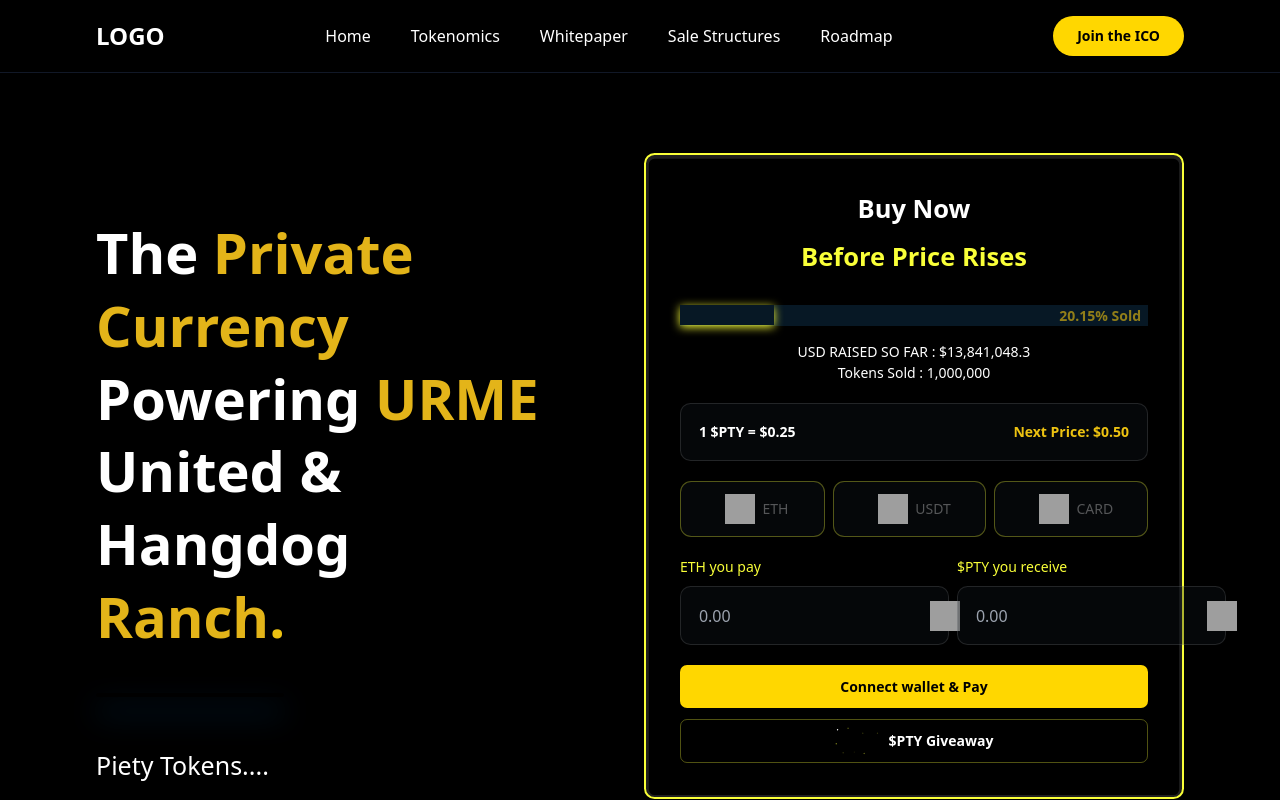
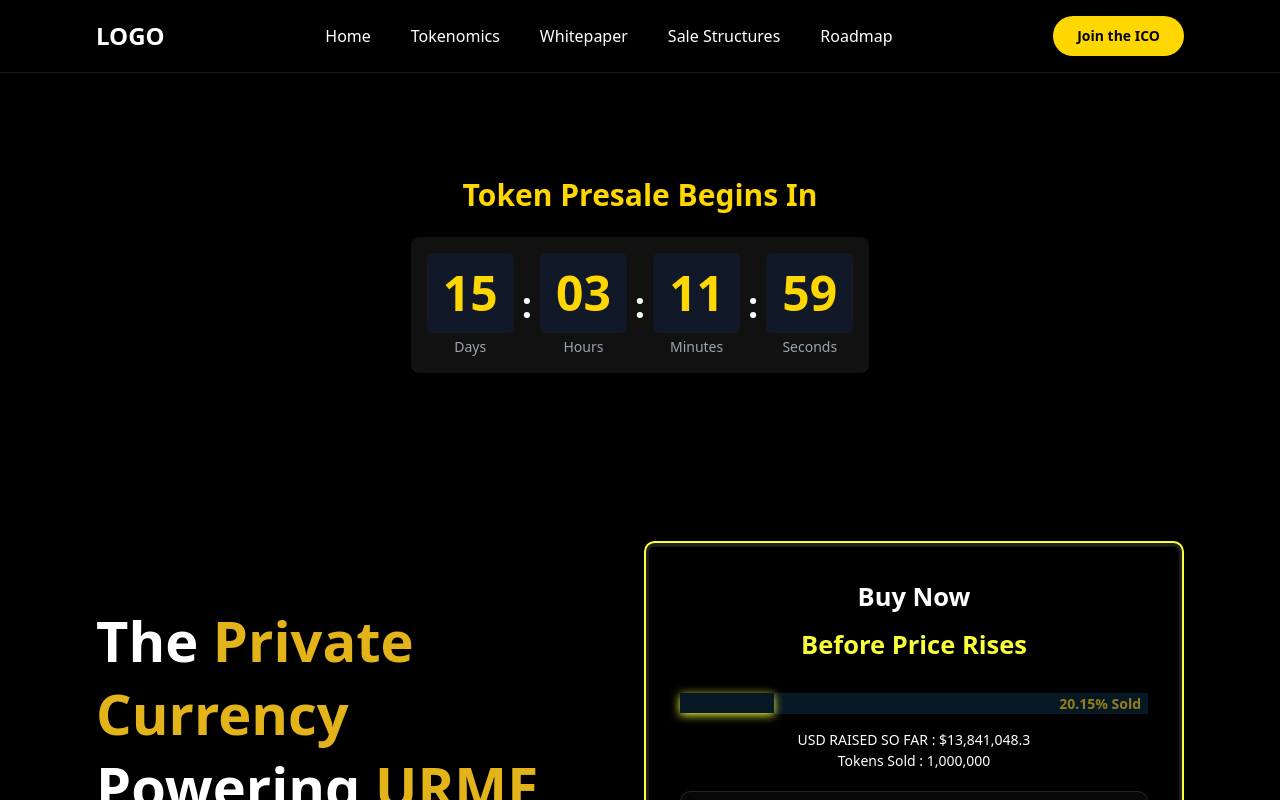
Before and after one commit to hamid-11-hamid/p-582059, a React (Vite) app: page / in a window 1280 px wide. Shown: the top 800 px of the page. Built offline with nearby package versions, Linux system fonts and the light colour scheme; grey boxes are pictures that could not be loaded.

Commit message:
Add new section
Add a new section to the existing code.

```diff
--- /dev/null
+++ b/src/components/crypto/CountdownTimer.tsx
@@ -0,0 +1,100 @@
+
+import React, { useState, useEffect } from "react";
+import { Clock } from "lucide-react";
+
+interface TimeLeft {
+  days: number;
+  hours: number;
+  minutes: number;
+  seconds: number;
+}
+
+interface CountdownTimerProps {
+  targetDate: Date;
+}
+
+const CountdownTimer: React.FC<CountdownTimerProps> = ({ targetDate }) => {
+  const [timeLeft, setTimeLeft] = useState<TimeLeft>({
+    days: 0,
+    hours: 0,
+    minutes: 0,
+    seconds: 0,
+  });
+
+  useEffect(() => {
+    const calculateTimeLeft = () => {
+      const difference = +targetDate - +new Date();
+
+      if (difference > 0) {
+        setTimeLeft({
+          days: Math.floor(difference / (1000 * 60 * 60 * 24)),
+          hours: Math.floor((difference / (1000 * 60 * 60)) % 24),
+          minutes: Math.floor((difference / 1000 / 60) % 60),
+          seconds: Math.floor((difference / 1000) % 60),
+        });
+      } else {
+        setTimeLeft({ days: 0, hours: 0, minutes: 0, seconds: 0 });
+      }
+    };
+
+    calculateTimeLeft();
+    const timer = setInterval(calculateTimeLeft, 1000);
+
+    return () => clearInterval(timer);
+  }, [targetDate]);
+
+  const formatNumber = (num: number) => {
+    return num < 10 ? `0${num}` : num;
+  };
+
+  return (
+    <div className="w-full py-6 mb-12">
+      <h2 className="text-center text-[#FFD700] text-3xl font-bold mb-6">
+        Token Presale Begins In
+      </h2>
+      <div className="flex justify-center items-center">
+        <div className="bg-[#111] rounded-lg p-4 shadow-lg flex gap-2 items-center max-w-2xl">
+          {/* Days */}
+          <div className="flex flex-col items-center flex-1">
+            <div className="bg-[#111828] text-[#FFD700] text-5xl font-bold p-4 rounded-md min-w-20 flex items-center justify-center">
+              {formatNumber(timeLeft.days)}
+            </div>
+            <span className="text-gray-400 text-sm mt-1">Days</span>
+          </div>
+
+          <div className="text-white text-4xl font-bold">:</div>
+
+          {/* Hours */}
+          <div className="flex flex-col items-center flex-1">
+            <div className="bg-[#111828] text-[#FFD700] text-5xl font-bold p-4 rounded-md min-w-20 flex items-center justify-center">
+              {formatNumber(timeLeft.hours)}
+            </div>
+            <span className="text-gray-400 text-sm mt-1">Hours</span>
+          </div>
+
+          <div className="text-white text-4xl font-bold">:</div>
+
+          {/* Minutes */}
+          <div className="flex flex-col items-center flex-1">
+            <div className="bg-[#111828] text-[#FFD700] text-5xl font-bold p-4 rounded-md min-w-20 flex items-center justify-center">
+              {formatNumber(timeLeft.minutes)}
+            </div>
+            <span className="text-gray-400 text-sm mt-1">Minutes</span>
+          </div>
+
+          <div className="text-white text-4xl font-bold">:</div>
+
+          {/* Seconds */}
+          <div className="flex flex-col items-center flex-1">
+            <div className="bg-[#111828] text-[#FFD700] text-5xl font-bold p-4 rounded-md min-w-20 flex items-center justify-center">
+              {formatNumber(timeLeft.seconds)}
+            </div>
+            <span className="text-gray-400 text-sm mt-1">Seconds</span>
+          </div>
+        </div>
+      </div>
+    </div>
+  );
+};
+
+export default CountdownTimer;
--- a/src/pages/Index.tsx
+++ b/src/pages/Index.tsx
@@ -3,8 +3,16 @@ import React from "react";
 import Header from "@/components/crypto/Header";
 import HeroSection from "@/components/crypto/HeroSection";
 import TokenPurchaseForm from "@/components/crypto/TokenPurchaseForm";
+import CountdownTimer from "@/components/crypto/CountdownTimer";
 
 const Index: React.FC = () => {
+  // Set target date 15 days from now for the countdown
+  const targetDate = new Date();
+  targetDate.setDate(targetDate.getDate() + 15);
+  targetDate.setHours(targetDate.getHours() + 3);
+  targetDate.setMinutes(targetDate.getMinutes() + 12);
+  targetDate.setSeconds(targetDate.getSeconds() + 4);
+
   return (
     <>
       <link
@@ -13,7 +21,13 @@ const Index: React.FC = () => {
       />
       <div className="min-h-screen bg-black flex flex-col">
         <Header />
-        <main className="max-w-none flex gap-24 bg-black mx-auto px-24 py-[80px] max-md:max-w-[991px] max-md:flex-col max-md:gap-[60px] max-md:px-10 max-md:py-[60px] max-sm:max-w-screen-sm max-sm:px-5 max-sm:py-10">
+        <main className="max-w-none flex flex-col gap-24 bg-black mx-auto px-24 py-[80px] max-md:max-w-[991px] max-md:gap-[60px] max-md:px-10 max-md:py-[60px] max-sm:max-w-screen-sm max-sm:px-5 max-sm:py-10">
+          {/* Countdown Timer Section */}
+          <section aria-labelledby="countdown-heading" className="w-full">
+            <CountdownTimer targetDate={targetDate} />
+          </section>
+
+          <div className="flex gap-24 max-md:flex-col">
             <section aria-labelledby="hero-heading">
               <HeroSection />
             </section>
@@ -24,6 +38,7 @@ const Index: React.FC = () => {
             >
               <TokenPurchaseForm />
             </section>
+          </div>
         </main>
       </div>
     </>
```
Lines whose indentation alone changed are shown as unchanged.
